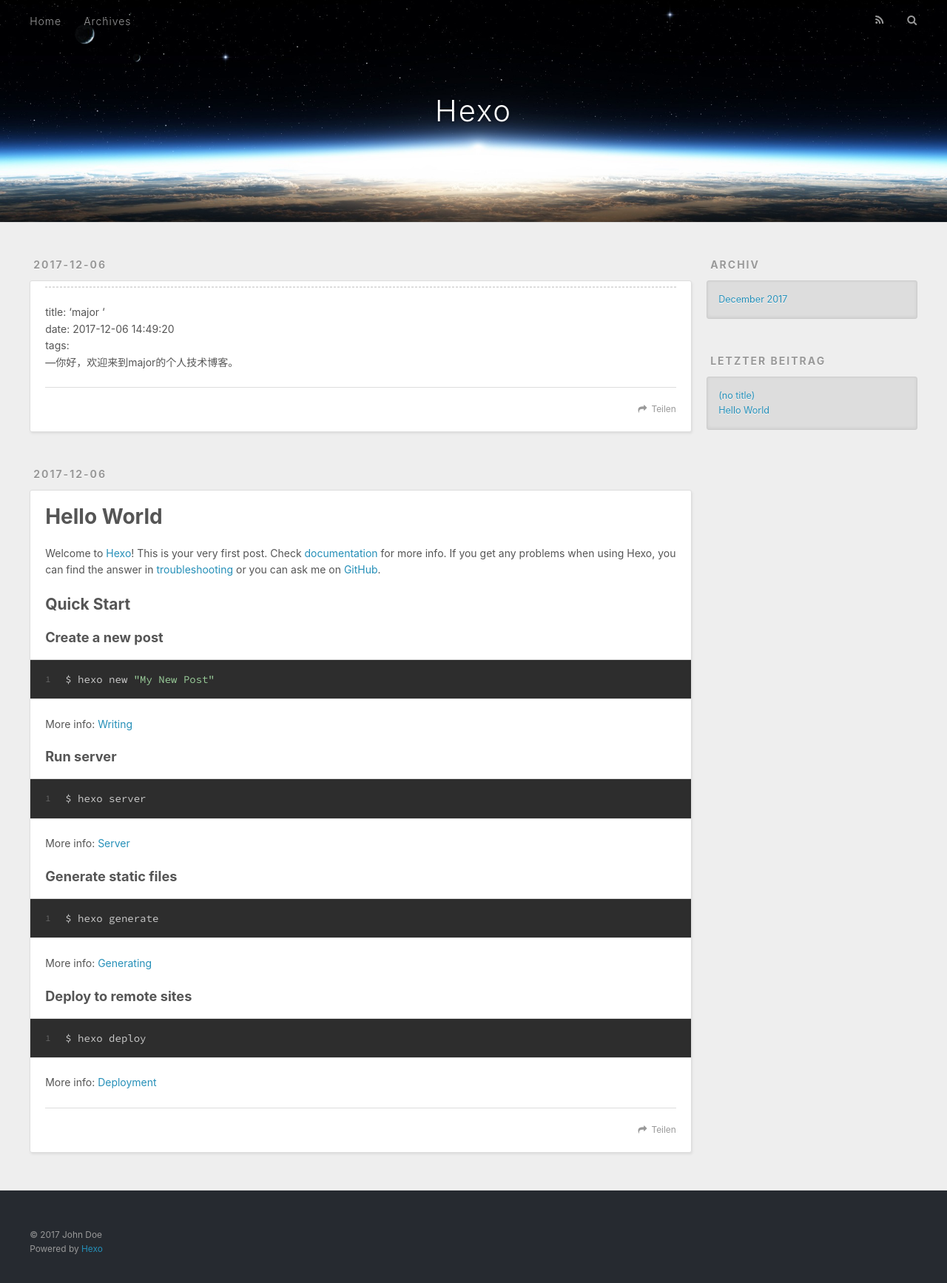
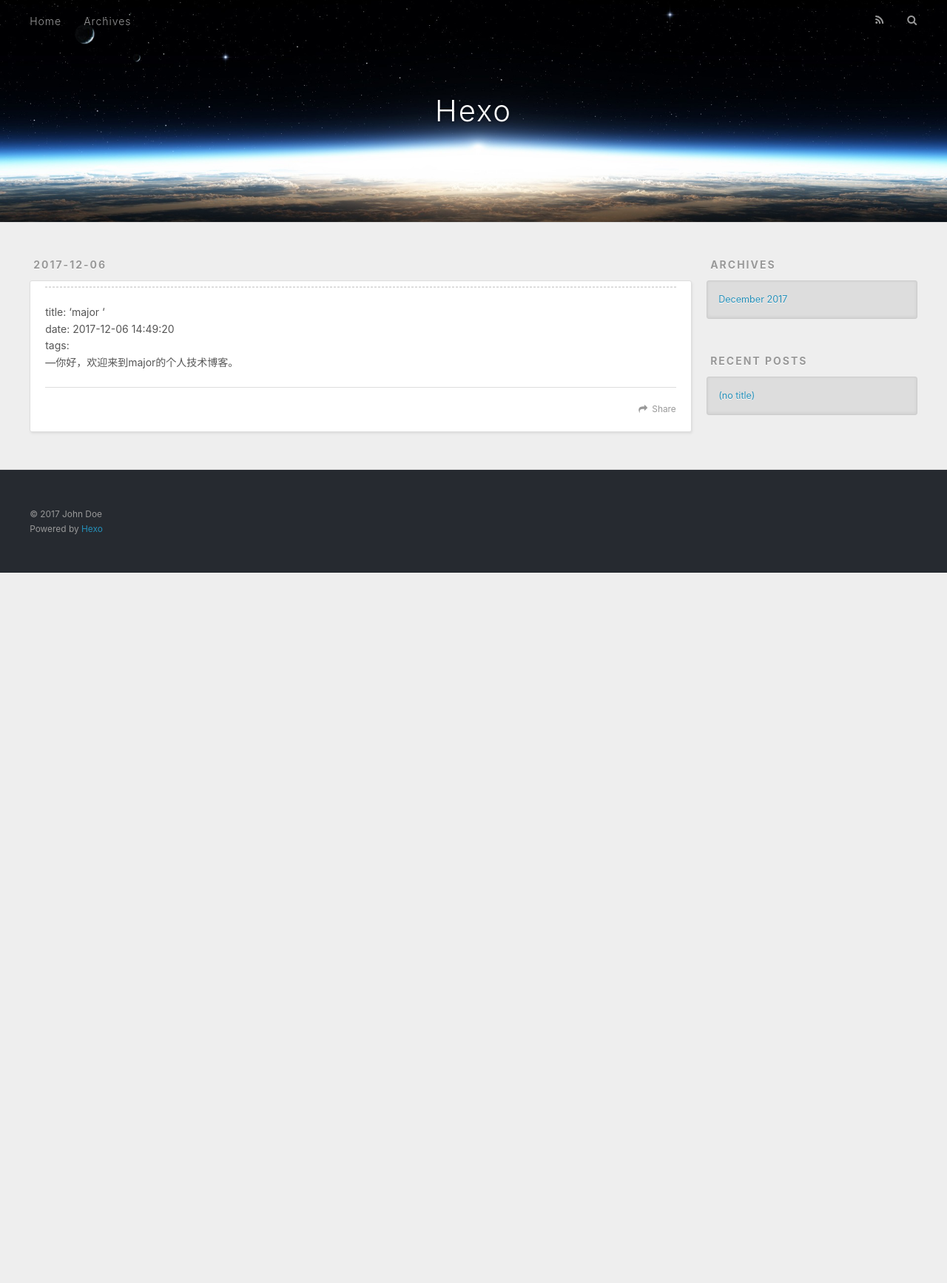
Before and after one commit to HMJe/HMJe.github.io, a plain HTML site: page index.html in a window 1280 px wide. Shown: the whole page at 74% size. After the commit the page ends 800 px from the top, so only its background shows below. Drawn offline with nearby package versions, Linux system fonts and the light colour scheme.

Commit message:
Site updated: 2017-12-06 15:12:05

```diff
--- a/index.html
+++ b/index.html
@@ -50,7 +50,7 @@
 
           <a id="nav-rss-link" class="nav-icon" href="/atom.xml" title="RSS Feed"></a>
 
-        <a id="nav-search-btn" class="nav-icon" title="Suche"></a>
+        <a id="nav-search-btn" class="nav-icon" title="Search"></a>
       </nav>
       <div id="search-form-wrap">
         <form action="//google.com/search" method="get" accept-charset="UTF-8" class="search-form"><input type="search" name="q" class="search-form-input" placeholder="Search"><button type="submit" class="search-form-submit">&#xF002;</button><input type="hidden" name="sitesearch" value="http://HMJe.com"></form>
@@ -79,52 +79,7 @@
 
     </div>
     <footer class="article-footer">
-      <a data-url="http://HMJe.com/2017/12/06/major/" data-id="cjaupec4a0000eu4n5hbcm2mq" class="article-share-link">Teilen</a>
-
-
-    </footer>
-  </div>
-
-</article>
-
-
-
-    <article id="post-hello-world" class="article article-type-post" itemscope itemprop="blogPost">
-  <div class="article-meta">
-    <a href="/2017/12/06/hello-world/" class="article-date">
-  <time datetime="2017-12-06T06:40:37.000Z" itemprop="datePublished">2017-12-06</time>
-</a>
-
-  </div>
-  <div class="article-inner">
-
-
-      <header class="article-header">
-
-
-    <h1 itemprop="name">
-      <a class="article-title" href="/2017/12/06/hello-world/">Hello World</a>
-    </h1>
-
-
-      </header>
-
-    <div class="article-entry" itemprop="articleBody">
-
-        <p>Welcome to <a href="https://hexo.io/" target="_blank" rel="noopener">Hexo</a>! This is your very first post. Check <a href="https://hexo.io/docs/" target="_blank" rel="noopener">documentation</a> for more info. If you get any problems when using Hexo, you can find the answer in <a href="https://hexo.io/docs/troubleshooting.html" target="_blank" rel="noopener">troubleshooting</a> or you can ask me on <a href="https://github.com/hexojs/hexo/issues" target="_blank" rel="noopener">GitHub</a>.</p>
-<h2 id="Quick-Start"><a href="#Quick-Start" class="headerlink" title="Quick Start"></a>Quick Start</h2><h3 id="Create-a-new-post"><a href="#Create-a-new-post" class="headerlink" title="Create a new post"></a>Create a new post</h3><figure class="highlight bash"><table><tr><td class="gutter"><pre><span class="line">1</span><br></pre></td><td class="code"><pre><span class="line">$ hexo new <span class="string">"My New Post"</span></span><br></pre></td></tr></table></figure>
-<p>More info: <a href="https://hexo.io/docs/writing.html" target="_blank" rel="noopener">Writing</a></p>
-<h3 id="Run-server"><a href="#Run-server" class="headerlink" title="Run server"></a>Run server</h3><figure class="highlight bash"><table><tr><td class="gutter"><pre><span class="line">1</span><br></pre></td><td class="code"><pre><span class="line">$ hexo server</span><br></pre></td></tr></table></figure>
-<p>More info: <a href="https://hexo.io/docs/server.html" target="_blank" rel="noopener">Server</a></p>
-<h3 id="Generate-static-files"><a href="#Generate-static-files" class="headerlink" title="Generate static files"></a>Generate static files</h3><figure class="highlight bash"><table><tr><td class="gutter"><pre><span class="line">1</span><br></pre></td><td class="code"><pre><span class="line">$ hexo generate</span><br></pre></td></tr></table></figure>
-<p>More info: <a href="https://hexo.io/docs/generating.html" target="_blank" rel="noopener">Generating</a></p>
-<h3 id="Deploy-to-remote-sites"><a href="#Deploy-to-remote-sites" class="headerlink" title="Deploy to remote sites"></a>Deploy to remote sites</h3><figure class="highlight bash"><table><tr><td class="gutter"><pre><span class="line">1</span><br></pre></td><td class="code"><pre><span class="line">$ hexo deploy</span><br></pre></td></tr></table></figure>
-<p>More info: <a href="https://hexo.io/docs/deployment.html" target="_blank" rel="noopener">Deployment</a></p>
-
-
-    </div>
-    <footer class="article-footer">
-      <a data-url="http://HMJe.com/2017/12/06/hello-world/" data-id="cjaupec4h0001eu4n60p86ms8" class="article-share-link">Teilen</a>
+      <a data-url="http://HMJe.com/2017/12/06/major/" data-id="cjauptwaz0000gs4nb7jr8nxo" class="article-share-link">Share</a>
 
 
     </footer>
@@ -150,7 +105,7 @@
 
 
   <div class="widget-wrap">
-    <h3 class="widget-title">Archiv</h3>
+    <h3 class="widget-title">Archives</h3>
     <div class="widget">
       <ul class="archive-list"><li class="archive-list-item"><a class="archive-list-link" href="/archives/2017/12/">December 2017</a></li></ul>
     </div>
@@ -160,16 +115,12 @@
 
 
   <div class="widget-wrap">
-    <h3 class="widget-title">letzter Beitrag</h3>
+    <h3 class="widget-title">Recent Posts</h3>
     <div class="widget">
       <ul>
 
           <li>
             <a href="/2017/12/06/major/">(no title)</a>
-          </li>
-
-          <li>
-            <a href="/2017/12/06/hello-world/">Hello World</a>
           </li>
 
       </ul>
```
Also changed, not shown: 2017/12/06/major/index.html (+4 -18 lines), archives/2017/12/index.html (+4 -27 lines), archives/2017/index.html (+4 -27 lines), archives/index.html (+4 -27 lines).
